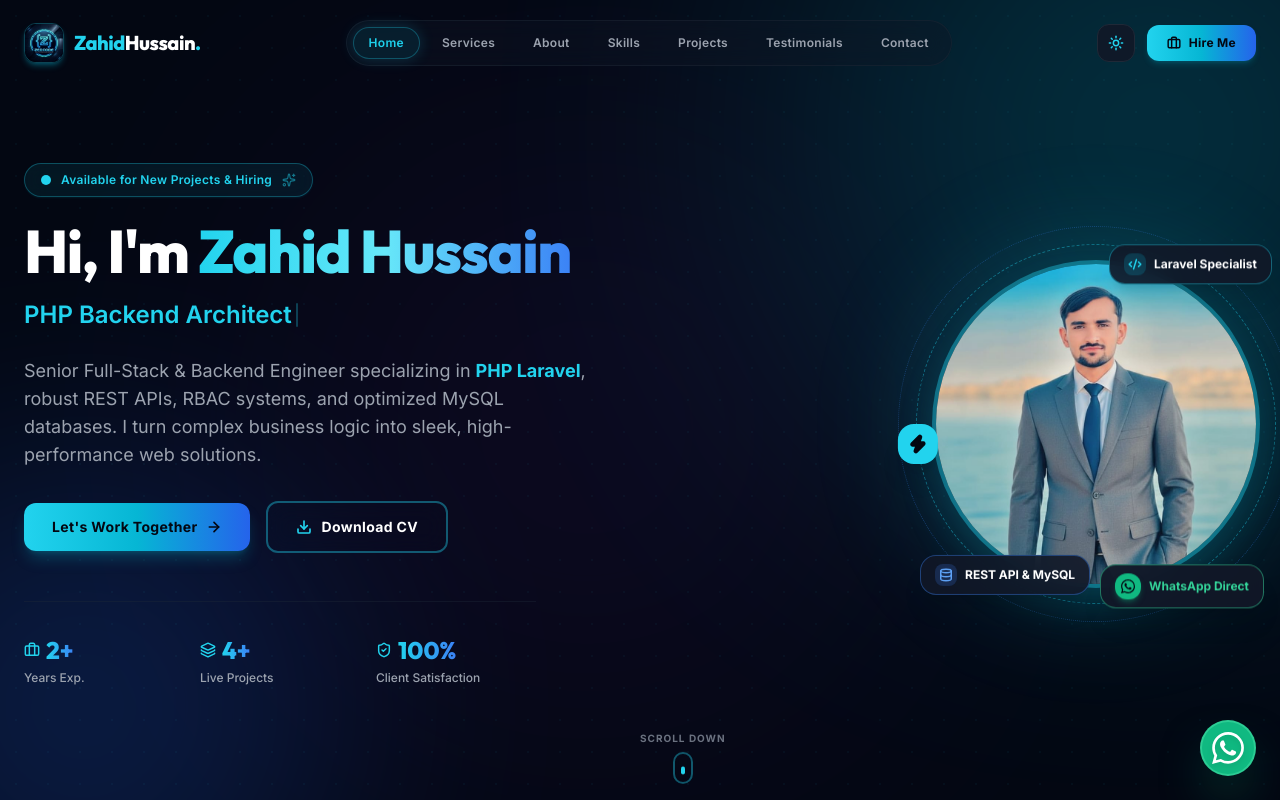
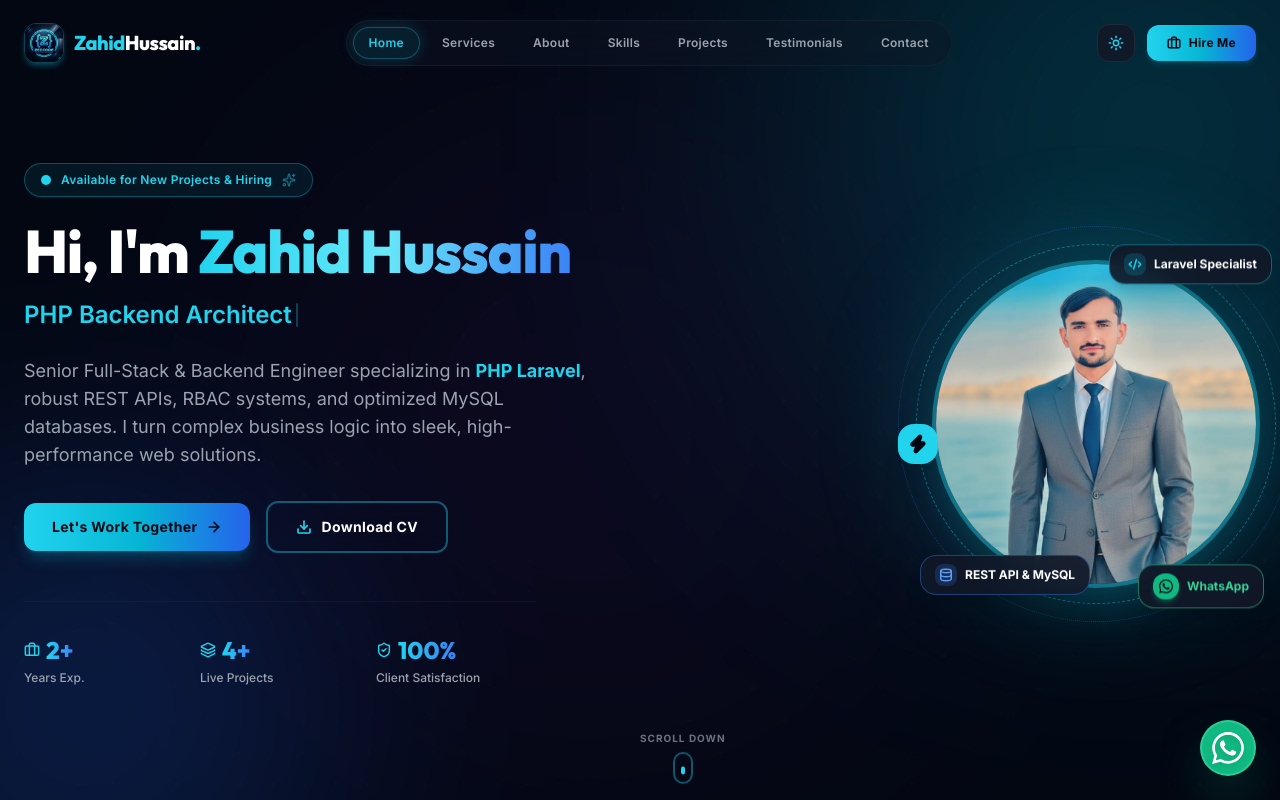
Before and after one commit to mmtzahidhussain/my-portfolio, a React (Vite) app: page / in a window 1280 px wide. Shown: the top 800 px of the page. Built offline with nearby package versions, Linux system fonts and the light colour scheme.

Commit message:
Removed Direct word from WhatsApp labels

```diff
--- a/src/components/Contact.jsx
+++ b/src/components/Contact.jsx
@@ -63,7 +63,7 @@
     },
     {
       icon: WhatsappIcon,
-      label: "WhatsApp Direct",
+      label: "WhatsApp",
       value: "+92 305 7009210",
       href: "https://wa.me/923057009210",
       copyable: true,
--- a/src/components/Hero.jsx
+++ b/src/components/Hero.jsx
@@ -333,7 +333,7 @@
                   <path d="M17.472 14.382c-.297-.149-1.758-.867-2.03-.967-.273-.099-.471-.148-.67.15-.197.297-.767.966-.94 1.164-.173.199-.347.223-.644.075-.297-.15-1.255-.463-2.39-1.475-.883-.788-1.48-1.761-1.653-2.059-.173-.297-.018-.458.13-.606.134-.133.298-.347.446-.521.151-.172.2-.296.3-.495.099-.198.05-.372-.025-.521-.075-.148-.669-1.611-.916-2.206-.242-.579-.487-.501-.669-.51l-.57-.01c-.198 0-.52.074-.792.372s-1.04 1.016-1.04 2.479 1.065 2.876 1.213 3.074c.149.198 2.095 3.2 5.076 4.487.709.306 1.263.489 1.694.626.712.226 1.36.194 1.872.118.571-.085 1.758-.719 2.006-1.413.248-.695.248-1.29.173-1.414-.074-.124-.272-.198-.57-.347m-5.421 7.403h-.004a9.87 9.87 0 01-5.031-1.378l-.361-.214-3.741.982.998-3.648-.235-.374a9.86 9.86 0 01-1.51-5.26c.001-5.45 4.436-9.884 9.888-9.884 2.64 0 5.122 1.03 6.988 2.898a9.825 9.825 0 012.893 6.99c-.002 5.45-4.437 9.884-9.885 9.884m8.413-18.297A11.815 11.815 0 0012.05 0C5.495 0 .16 5.335.157 11.892c0 2.096.547 4.142 1.588 5.945L.057 24l6.305-1.654a11.882 11.882 0 005.683 1.448h.005c6.554 0 11.89-5.335 11.893-11.893a11.821 11.821 0 00-3.48-8.413z" />
                 </svg>
               </div>
-              <span className="text-emerald-400 font-bold">WhatsApp Direct</span>
+              <span className="text-emerald-400 font-bold">WhatsApp</span>
             </motion.a>
 
             {/* Floating Badge 3 - Middle Left */}
```
